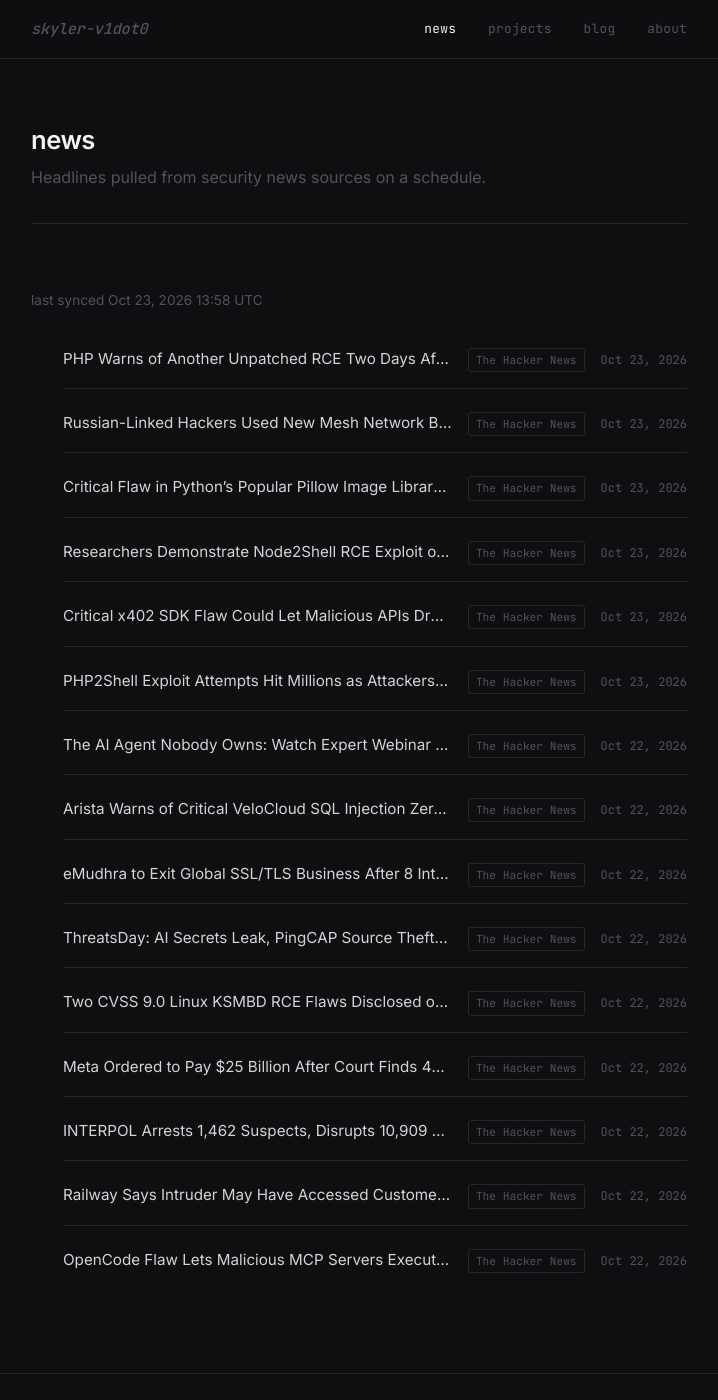
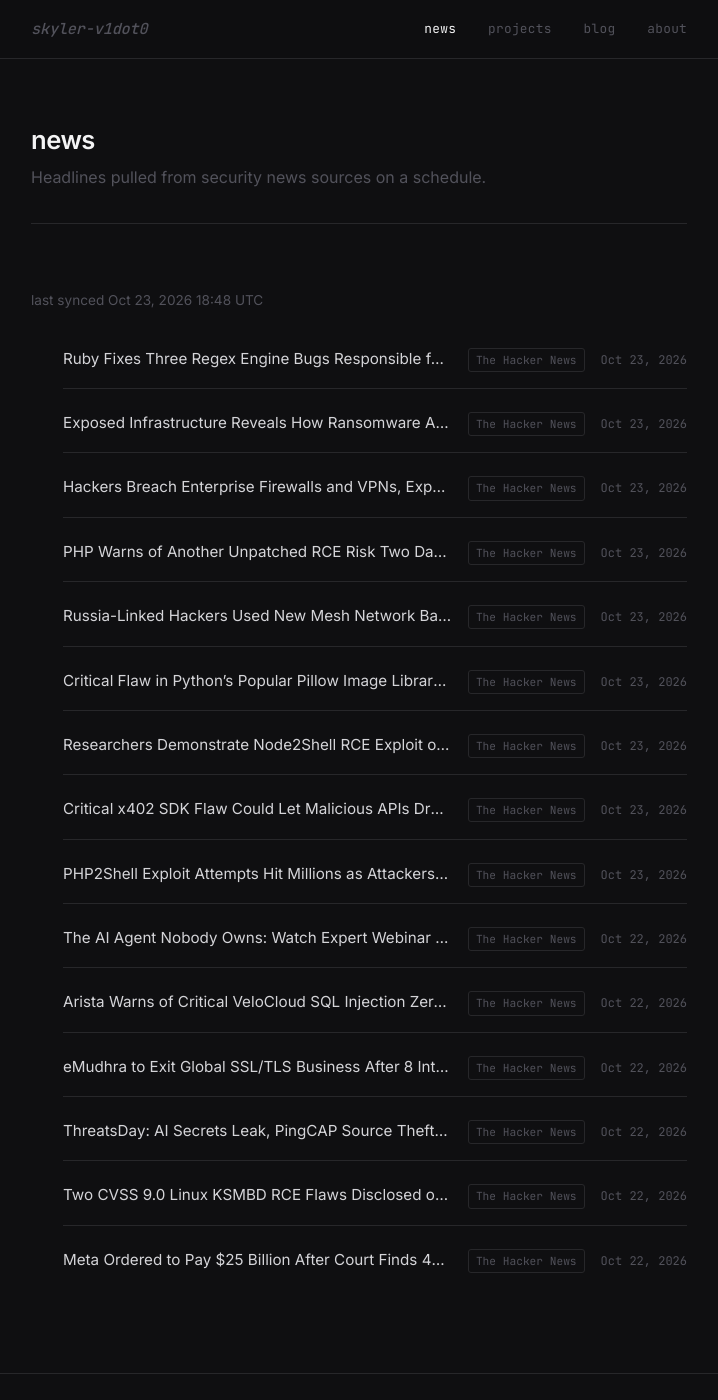
Before and after one commit to skyler-v1dot0/personal-site, a Jekyll site: the page built from news.html, in a window 1280 px wide and 1400 px high. Shown: the whole window, without its empty margins (281-999 px from the left). Built offline with Jekyll 4.4.1, drawn with Linux system fonts in a browser that asks for light colours.

Commit message:
chore: sync news feed [skip ci]

```diff
--- a/_data/news.yml
+++ b/_data/news.yml
@@ -1,11 +1,26 @@
 ---
-updated_at: '2026-10-23T13:58:10Z'
+updated_at: '2026-10-23T18:48:29Z'
 items:
-- title: PHP Warns of Another Unpatched RCE Two Days After Emergency PHP2Shell Patches
+- title: Ruby Fixes Three Regex Engine Bugs Responsible for Four Critical GitLab RCE
+    Flaws
+  url: https://thehackernews.com/2026/10/ruby-fixes-three-regex-engine-bugs.html
+  source: The Hacker News
+  published: '2026-10-23T17:54:08Z'
+- title: Exposed Infrastructure Reveals How Ransomware Affiliates Used AI Agents to
+    Execute Intrusions
+  url: https://thehackernews.com/2026/10/exposed-infrastructure-reveals-how.html
+  source: The Hacker News
+  published: '2026-10-23T17:50:47Z'
+- title: Hackers Breach Enterprise Firewalls and VPNs, Exposing Over 70,000 Credentials
+  url: https://thehackernews.com/2026/10/hackers-breach-enterprise-firewalls-and.html
+  source: The Hacker News
+  published: '2026-10-23T13:50:56Z'
+- title: PHP Warns of Another Unpatched RCE Risk Two Days After Emergency PHP2Shell
+    Patches
   url: https://thehackernews.com/2026/10/urgent-php-warns-of-another-unpatched.html
   source: The Hacker News
   published: '2026-10-23T11:25:43Z'
-- title: Russian-Linked Hackers Used New Mesh Network Backdoor in Destructive Ukraine
+- title: Russia-Linked Hackers Used New Mesh Network Backdoor in Destructive Ukraine
     Attack
   url: https://thehackernews.com/2026/10/russian-linked-hackers-used-new-mesh.html
   source: The Hacker News
@@ -56,18 +71,3 @@ items:
   url: https://thehackernews.com/2026/10/meta-ordered-to-pay-25-billion-after.html
   source: The Hacker News
   published: '2026-10-22T16:12:31Z'
-- title: INTERPOL Arrests 1,462 Suspects, Disrupts 10,909 Cybercrime Networks in Global
-    Crackdown
-  url: https://thehackernews.com/2026/10/interpol-arrests-1462-suspects-disrupts.html
-  source: The Hacker News
-  published: '2026-10-22T13:38:22Z'
-- title: Railway Says Intruder May Have Accessed Customer Secrets, Urges Credential
-    Rotation
-  url: https://thehackernews.com/2026/10/railway-says-intruder-may-have-accessed.html
-  source: The Hacker News
-  published: '2026-10-22T11:15:42Z'
-- title: OpenCode Flaw Lets Malicious MCP Servers Execute Code During Sign-In on Windows
-    and WSL
-  url: https://thehackernews.com/2026/10/opencode-flaw-lets-malicious-mcp.html
-  source: The Hacker News
-  published: '2026-10-22T10:44:05Z'
```
